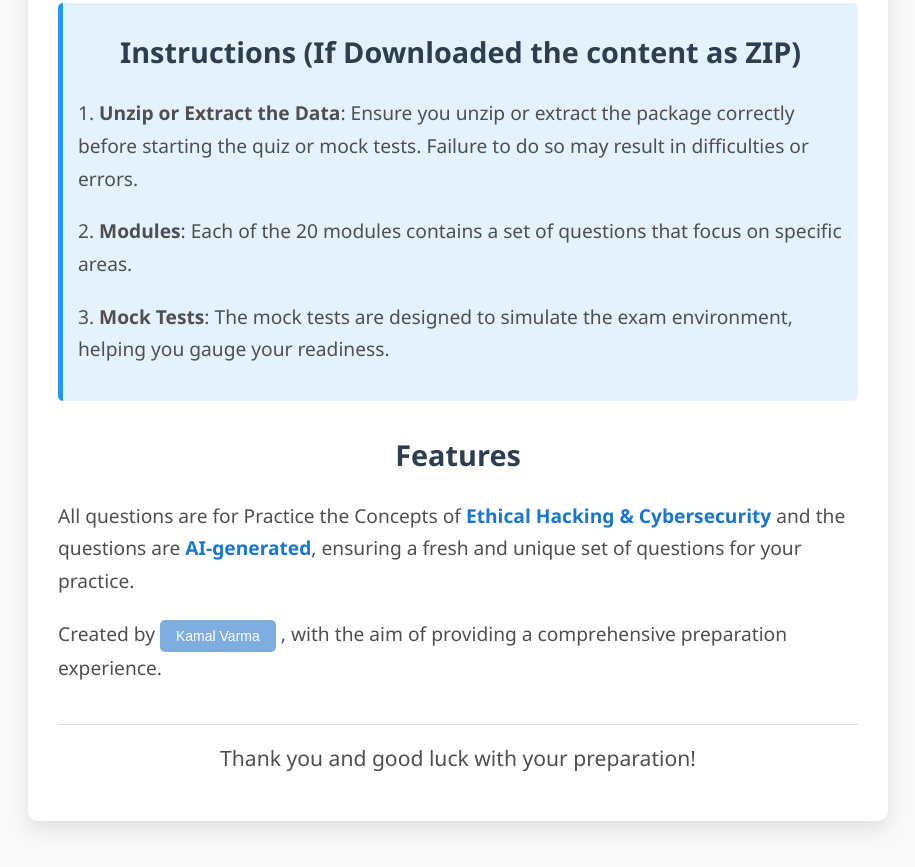
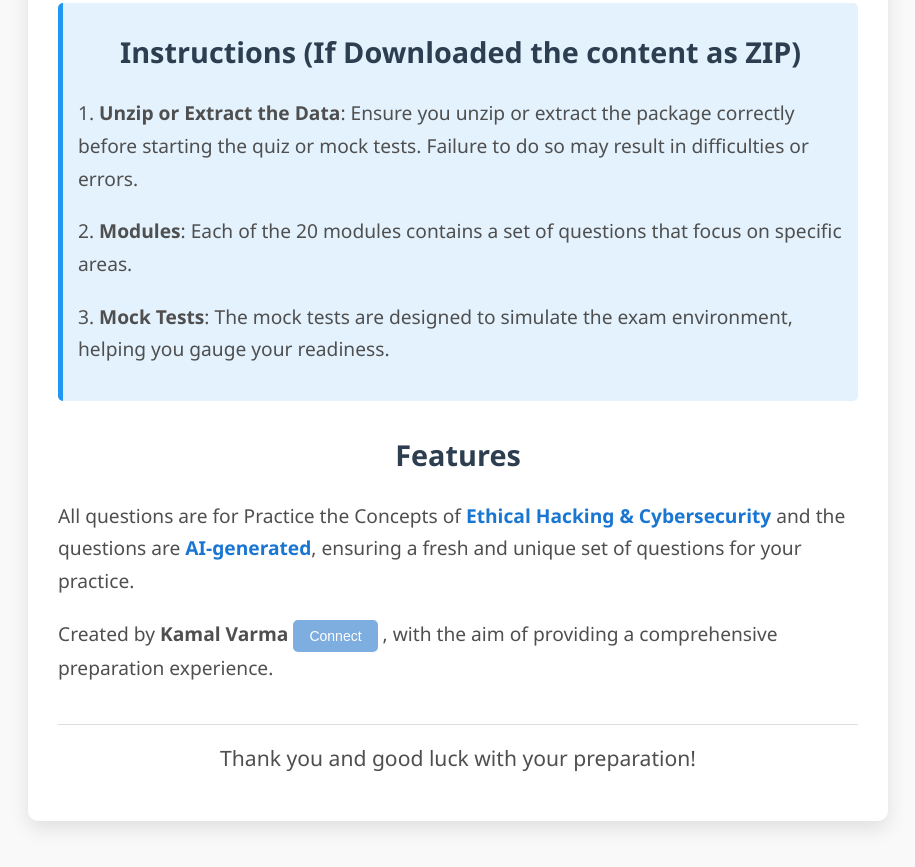
Before and after one commit to Linuxlearners/Quiz-Mocktests, a plain HTML site: page readme.html in a window 1280 px wide. Shown: the part 634-1501 px from the top of the page, without its empty margins (182-1097 px from the left). Drawn offline with Linux system fonts and the light colour scheme.

Commit message:
Update readme.html

```diff
--- a/readme.html
+++ b/readme.html
@@ -134,7 +134,7 @@
 
         <h2>Features</h2>
         <p>All questions are for Practice the Concepts of <span class="highlight">Ethical Hacking & Cybersecurity  </span> and the questions are <span class="highlight">AI-generated</span>, ensuring a fresh and unique set of questions for your practice.</p>
-        <p>Created by <strong><button class="special-button" onclick="window.location.href='https://medium.com/@Linuxlearners'">Kamal Varma</button>  </strong>, with the aim of providing a comprehensive preparation experience.</p>
+        <p>Created by <strong>Kamal Varma <button class="special-button" onclick="window.location.href='https://medium.com/@Linuxlearners'"> Connect </button>  </strong>, with the aim of providing a comprehensive preparation experience.</p>
 
 
 
```
